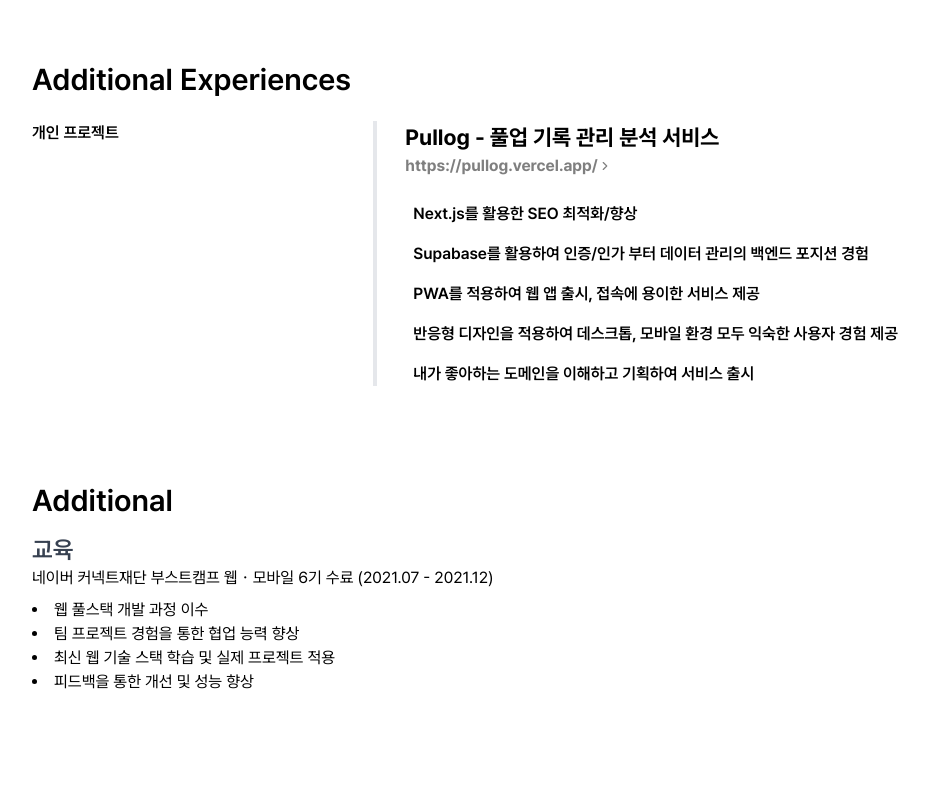
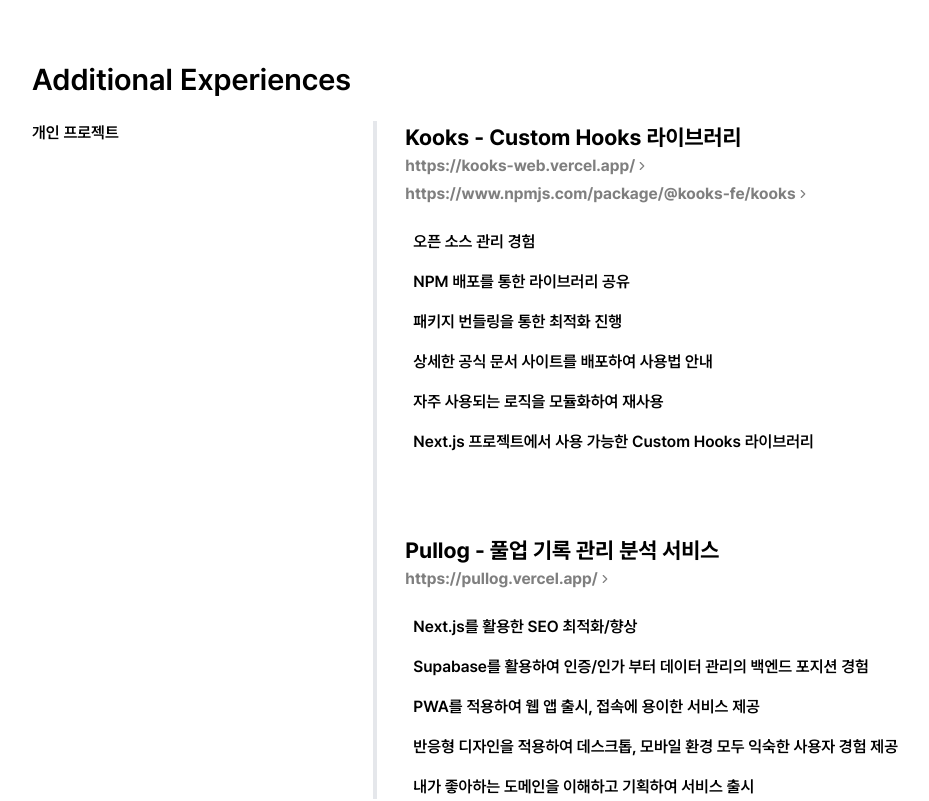
Before and after one commit to LeeKwang-min/kwangmin-portfolio, a Next.js app: page /resume in a window 1280 px wide. Shown: the part 2700-3501 px from the top of the page, without its empty margins (96-1025 px from the left). Before the commit the page ends 3474 px from the top, so only its background shows below. Built offline with nearby package versions, Linux system fonts and the light colour scheme.

Commit message:
[수정] Kooks 내용 추가

```diff
--- a/src/app/resume/_components/Experience/OtherExperience.tsx
+++ b/src/app/resume/_components/Experience/OtherExperience.tsx
@@ -13,7 +13,53 @@
           <div className="w-full md:w-1/3 mb-4 md:mb-0">
             <h3 className="font-semibold">개인 프로젝트</h3>
           </div>
-          <div className="w-full md:w-2/3 flex flex-col pl-8 gap-[24px]">
+          <div className="w-full md:w-2/3 flex flex-col pl-8 gap-20">
+            <div className="flex flex-col gap-[24px]">
+              <div className="flex flex-col">
+                <h5 className="text-[22px] font-bold">
+                  {`Kooks - Custom Hooks 라이브러리`}
+                </h5>
+                <Link
+                  href="https://kooks-web.vercel.app/"
+                  target="_blank"
+                  rel="noopener noreferrer"
+                  className="font-bold text-[#00000080] flex items-center hover:underline"
+                >
+                  {`https://kooks-web.vercel.app/`}
+                  <ChevronRight size={14} color="#00000080" />
+                </Link>
+                <Link
+                  href="https://www.npmjs.com/package/@kooks-fe/kooks"
+                  target="_blank"
+                  rel="noopener noreferrer"
+                  className="font-bold text-[#00000080] flex items-center hover:underline mt-1"
+                >
+                  {`https://www.npmjs.com/package/@kooks-fe/kooks`}
+                  <ChevronRight size={14} color="#00000080" />
+                </Link>
+              </div>
+              <div className="flex flex-col gap-4 pl-2">
+                <div className="flex flex-col gap-4">
+                  <span className="font-semibold">오픈 소스 관리 경험</span>
+                  <span className="font-semibold">
+                    NPM 배포를 통한 라이브러리 공유
+                  </span>
+                  <span className="font-semibold">
+                    패키지 번들링을 통한 최적화 진행
+                  </span>
+                  <span className="font-semibold">
+                    상세한 공식 문서 사이트를 배포하여 사용법 안내
+                  </span>
+                  <span className="font-semibold">
+                    자주 사용되는 로직을 모듈화하여 재사용
+                  </span>
+                  <span className="font-semibold">
+                    Next.js 프로젝트에서 사용 가능한 Custom Hooks 라이브러리
+                  </span>
+                </div>
+              </div>
+            </div>
+            <div className="flex flex-col gap-[24px]">
               <div className="flex flex-col">
                 <h5 className="text-[22px] font-bold">
                   {`Pullog - 풀업 기록 관리 분석 서비스`}
@@ -34,8 +80,8 @@
                     Next.js를 활용한 SEO 최적화/향상
                   </span>
                   <span className="font-semibold">
-                  Supabase를 활용하여 인증/인가 부터 데이터 관리의 백엔드 포지션
-                  경험
+                    Supabase를 활용하여 인증/인가 부터 데이터 관리의 백엔드
+                    포지션 경험
                   </span>
                   <span className="font-semibold">
                     PWA를 적용하여 웹 앱 출시, 접속에 용이한 서비스 제공
@@ -51,6 +97,7 @@
               </div>
             </div>
           </div>
+        </div>
 
         <div className="border-l-4 border-gray-200 hidden md:block absolute left-1/3 -top-8 h-full" />
       </div>
```
Lines whose indentation alone changed are shown as unchanged.
